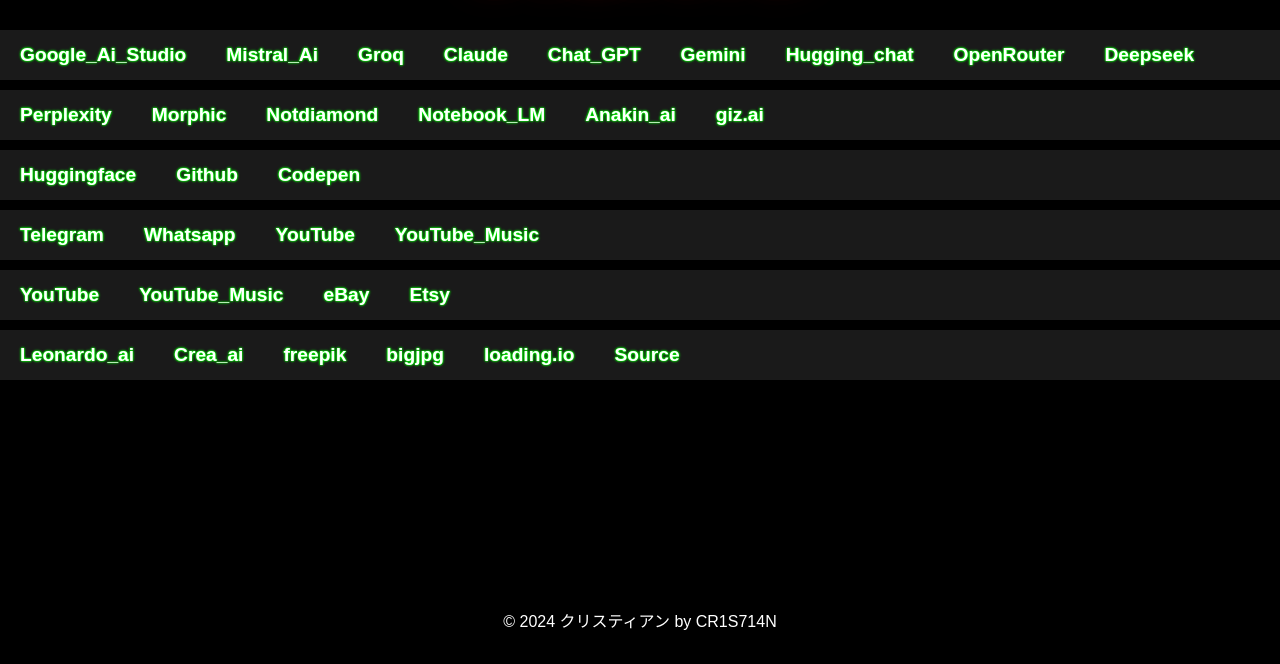
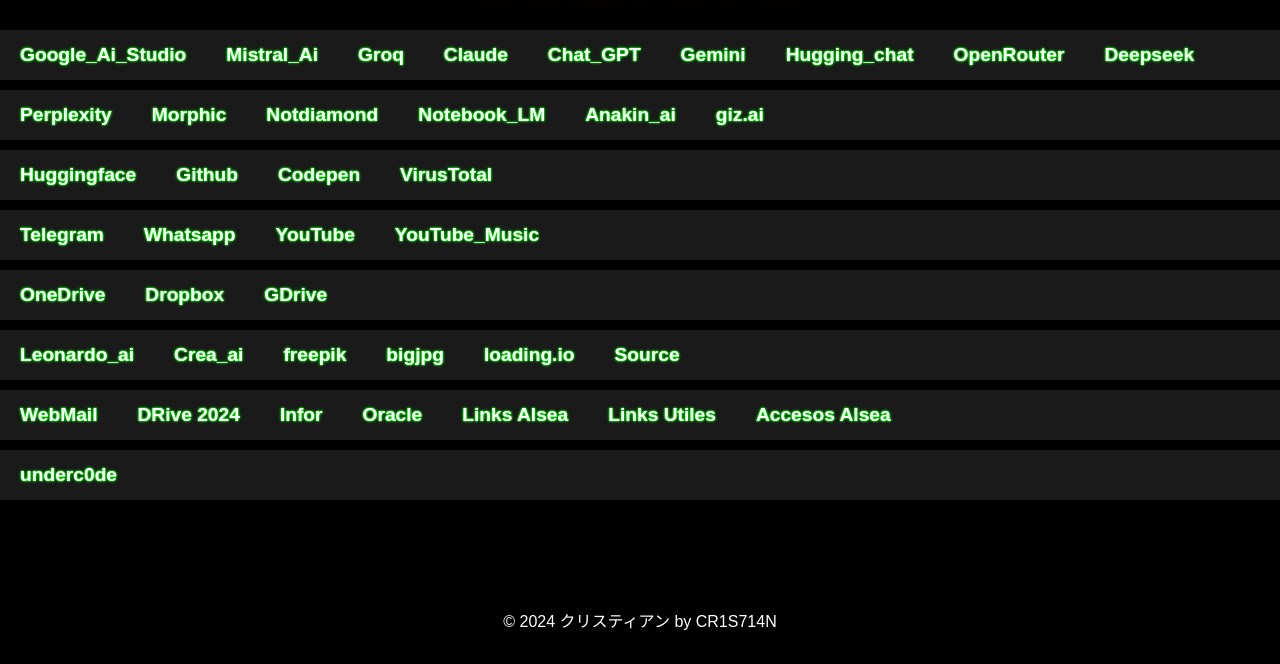
Before and after one commit to CristianMerlo/Launchers-Web, a plain HTML site: page index.html in a window 1280 px wide. Shown: the part 136-800 px from the top of the page. Drawn offline with Linux system fonts and the light colour scheme; a web font is replaced by a local one.

Commit message:
update 30-11

```diff
--- a/index.html
+++ b/index.html
@@ -88,6 +88,7 @@
         <a href="https://huggingface.co/" target="_blank">Huggingface</a>
         <a href="https://github.com/" target="_blank">Github</a>
         <a href="https://codepen.io/" target="_blank">Codepen</a>
+        <a href="https://www.virustotal.com/gui/home/upload" target="_blank">VirusTotal</a>
     </nav>
     <nav>
         <a href="https://web.telegram.org/k/#@CR1S714N_08" target="_blank">Telegram</a>
@@ -96,10 +97,9 @@
         <a href="https://music.youtube.com/" target="_blank">YouTube_Music</a>
     </nav>
     <nav>
-        <a href="https://www.youtube.com" target="_blank">YouTube</a>
-        <a href="https://music.youtube.com/" target="_blank">YouTube_Music</a>
-        <a href="https://www.ebay.com" target="_blank">eBay</a>
-        <a href="https://www.etsy.com" target="_blank">Etsy</a>
+        <a href="https://onedrive.live.com/login" target="_blank">OneDrive</a>
+        <a href="https://www.dropbox.com/login?cont=%2Fhome" target="_blank">Dropbox</a>
+        <a href="https://accounts.google.com/v3/signin/identifier?continue=https%3A%2F%2Fdrive.google.com%2Fdrive%2Fmy-drive&followup=https%3A%2F%2Fdrive.google.com%2Fdrive%2Fmy-drive&ifkv=AcMMx-e6gXah28ajruevXsT8KfrIoqyhyZm_nRkceJgEZEC9p_Dx300K9uTfHVMDqioWqVBo8HOY&osid=1&passive=1209600&service=wise&flowName=GlifWebSignIn&flowEntry=ServiceLogin&dsh=S2063911322%3A1733018862049556&ddm=1" target="_blank">GDrive</a>
     </nav>
     <nav>
         <a href="https://www.leonardo.ai/" target="_blank">Leonardo_ai</a>
@@ -109,6 +109,18 @@
         <a href="https://loading.io/" target="_blank">loading.io</a>
         <a href="source.html" target="_blank">Source</a>
     </nav>
+    <nav>
+        <a href="https://outlook.office.com/mail/" target="_blank">WebMail</a>
+        <a href="https://alseaonline.sharepoint.com/:x:/r/sites/DesarrolloInmobiliarioConoSur/_layouts/15/Doc.aspx?sourcedoc=%7BCE446091-473A-400F-ABAB-F47AD029AEB6%7D&file=ARG%20Presupuestos%202024.xlsx&fromShare=true&action=default&mobileredirect=true" target="_blank">DRive 2024</a>
+        <a href="http://200.42.132.118:7979/web/base/logindisp?tenant=PROD" target="_blank">Infor</a>
+        <a href="https://enev.login.us2.oraclecloud.com/oam/server/obrareq.cgi?encquery%3DepOLlXFT%2BZ68foFkB7JsDbm5vCzN%2FVXxFOYTkCG19DPW66ABJEX%2BqJmBJYsAy8HumfzBz5ciWZ0xjPIlYllgF9jkrrI5agZKYVRUwS5EiAYtpdhvY%2FY6%2F%2F3Z4An7LCq0Gfn0fQDTLVlroaZxJ50agLSYS2peaWFq24h%2F7OJIPG9I9JgEnImBiaCHI5N2katsy8AbsjWt01tSRUnknCJhMR9tjtn%2Bptk06%2FEqViFpBmr%2FQMjNBxTT7LlvuM8ooGfZIuBxxUzpYCSACNBBVhyo4rySYe9udPQ5vOel5KNDLCOBqHKVz%2BgkEGfHY6b1AkyRAzygC4Oex%2FznXBMAoCw2Nn1KEKkF9ovevj%2BtZqdgOQHpr1koLyPa4hHNn6hSFvmIcBWgulohHjfEbl5rHMOIA%2BiFwmRFvCCjKu2d1FylqjHfwcOacjTsHQ0d7CXNMUtYuummukd00tz0g8JlAPGyDdQPi5h%2FbzDdWUR%2BYD9qftq4Ia7NRZYu%2FOfY5EL21%2FRSZNmtforqKawS1FIlXqtvCQ%3D%3D%20agentid%3DOraFusionApp_11AG%20ver%3D1%20crmethod%3D2%26cksum%3Dfa59d51cb942db113f1c96a92d1372516e1b3bc7&ECID-Context=1.005yR05dxCbAlJN5qJP5iY0006i000004u%3BkXjE" target="_blank">Oracle</a>
+        <a href="https://cristianmerlo.github.io/LauncherAlsea/linksAlsea.html" target="_blank">Links Alsea</a>
+        <a href="https://cristianmerlo.github.io/LauncherAlsea/linksUtilidades.html" target="_blank">Links Utiles</a>
+        <a href="https://cristianmerlo.github.io/LauncherAlsea/" target="_blank">Accesos Alsea</a>
+    </nav>
+    <nav>
+        <a href="https://underc0de.org/" target="_blank">underc0de</a>
+    </nav>
     <footer>
         <p>&copy; 2024 クリスティアン by CR1S714N</p>
     </footer>
```
